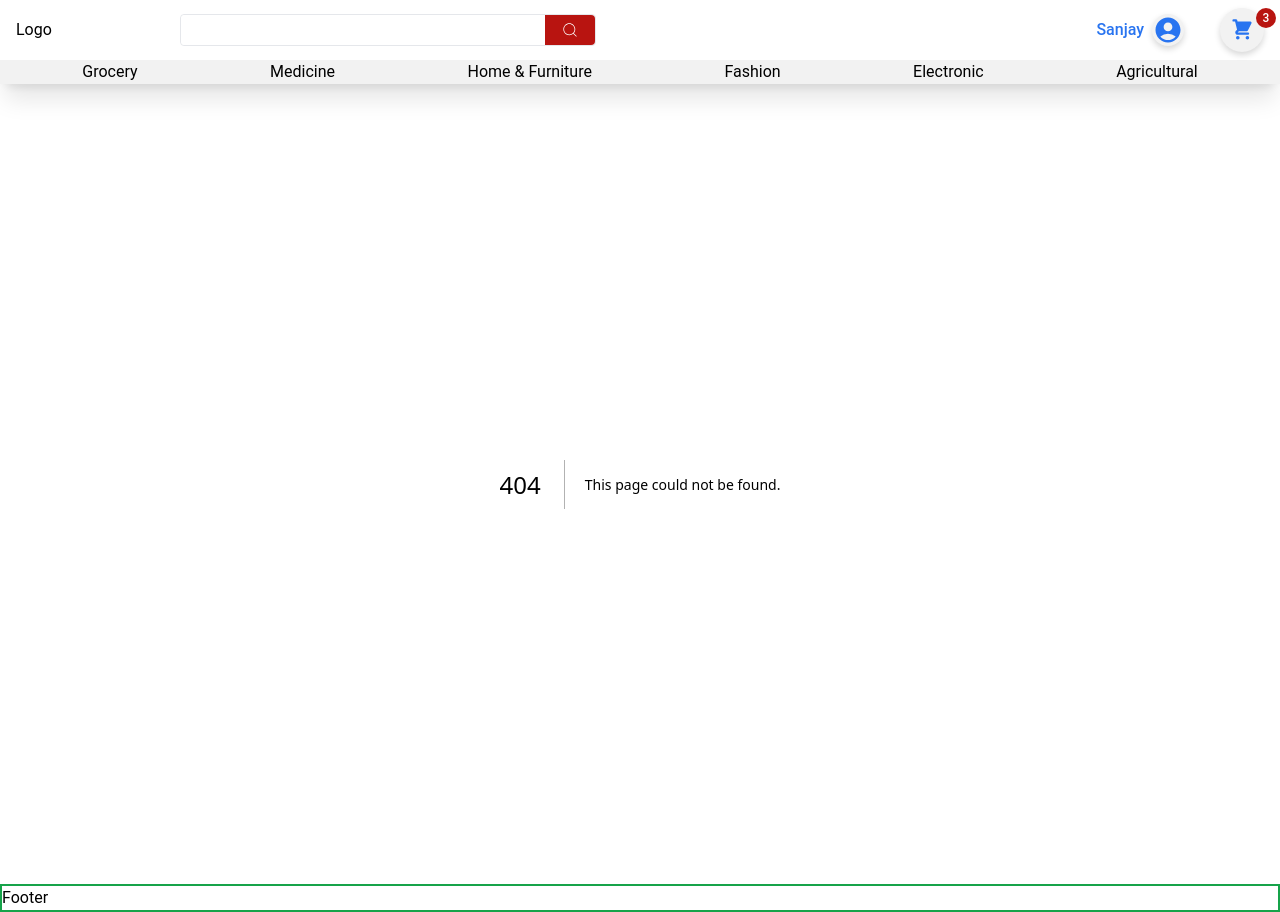
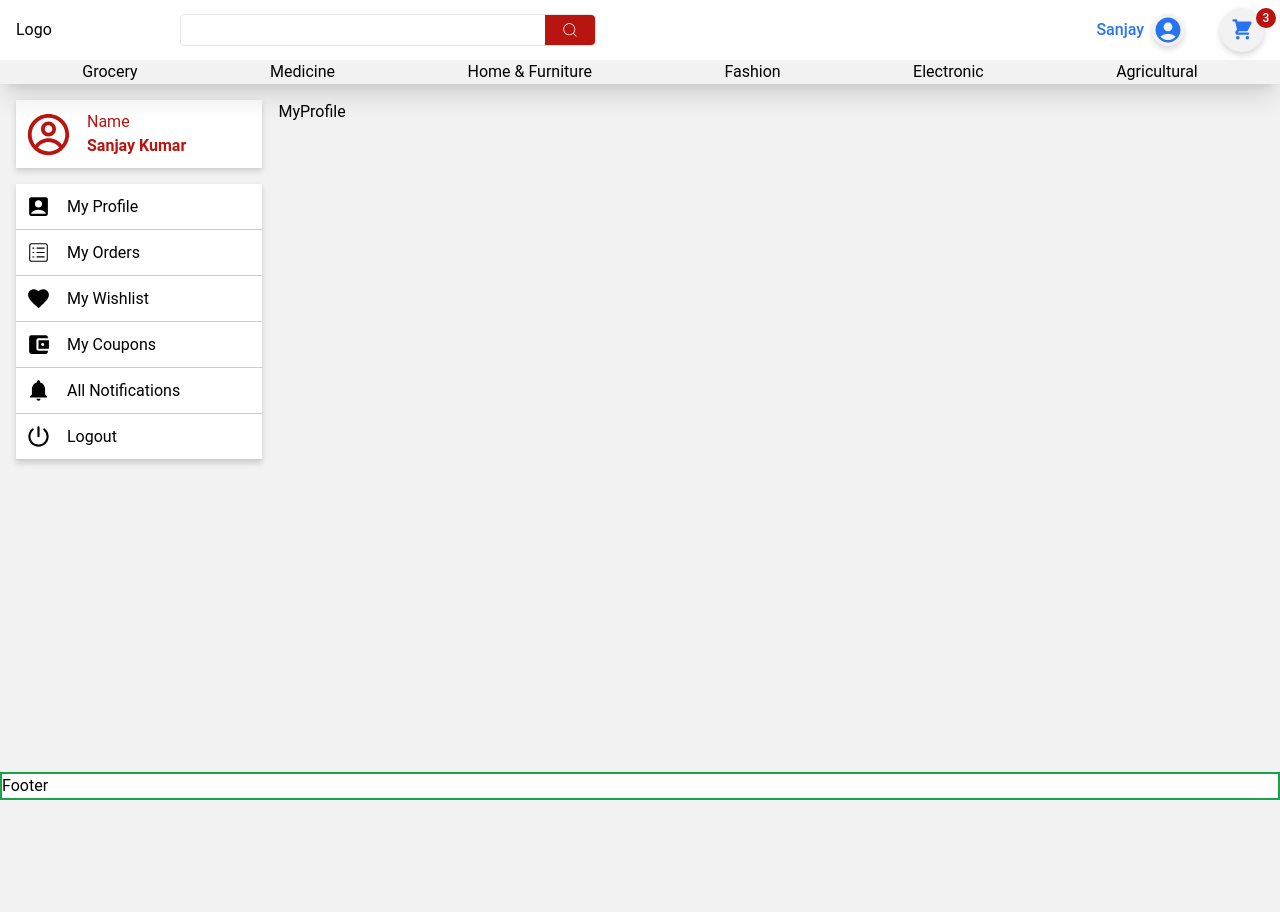
Before and after one commit to sanjay9616/rdship-mern, a Next.js app: page /account/my-profile in a window 1280 px wide. Before the commit this address had no page. After the commit the page ends 800 px from the top, so only its background shows below. Built offline with nearby package versions, Linux system fonts and the light colour scheme.

Commit message:
implemented dashboard account ui

```diff
--- /dev/null
+++ b/app/account/[paramsUrl]/page.tsx
@@ -0,0 +1,42 @@
+import AllNotifications from '@/components/AllNotifications';
+import Dashboard from '@/components/Dashboard';
+import MyCoupons from '@/components/MyCoupons';
+import MyOrders from '@/components/MyOrders';
+import MyProfile from '@/components/MyProfile';
+import MyWishlist from '@/components/MyWishlist';
+import React from 'react'
+
+const page = ({ params }: { params: { paramsUrl: string } }) => {
+
+  const getComponent = (paramsUrl: string) => {
+    switch (paramsUrl) {
+      case 'my-profile':
+        return <MyProfile />
+        break;
+      case 'my-orders':
+        return <MyOrders />
+        break;
+      case 'my-wishlist':
+        return <MyWishlist />
+        break;
+      case 'my-coupons':
+        return <MyCoupons />
+        break;
+      case 'all-notifications':
+        return <AllNotifications />
+        break;
+      case 'logout':
+        return 'logout'
+        break;
+    }
+  }
+
+  return (
+    <section className='flex w-full'>
+      <Dashboard />
+      <div className='mt-4 mr-4 mb-4 w-[80%]'>{getComponent(params.paramsUrl) || '404 | This page could not be found.'}</div>
+    </section>
+  )
+}
+
+export default page
--- /dev/null
+++ b/components/AllNotifications.tsx
@@ -0,0 +1,9 @@
+import React from 'react'
+
+const AllNotifications = () => {
+  return (
+    <div>AllNotifications</div>
+  )
+}
+
+export default AllNotifications
--- /dev/null
+++ b/components/Dashboard.tsx
@@ -0,0 +1,65 @@
+import React from 'react'
+import { CgProfile } from "react-icons/cg";
+import { MdAccountBox } from "react-icons/md";
+import { CiViewList } from "react-icons/ci";
+import { MdFavorite } from "react-icons/md";
+import { MdAccountBalanceWallet } from "react-icons/md";
+import { IoMdNotifications } from "react-icons/io";
+import { IoPower } from "react-icons/io5";
+import Link from 'next/link';
+
+const Dashboard = () => {
+    return (
+        <div className='m-4 w-[20%]'>
+            <div className='flex items-center p-[10px] bg-white shadow-[0_3px_6px_rgb(0_0_0_/_16%)]'>
+                <div className='flex items-center justify-center'>
+                    <CgProfile className='h-[45px] w-[45px] text-[#b81410]' />
+                </div>
+                <div className='ml-4'>
+                    <div className='text-[#b81410]'>Name</div>
+                    <div className='text-[#b81410] text-[16px] font-[600] capitalize'>Sanjay Kumar</div>
+                </div>
+            </div>
+            <div className='mt-4 bg-white shadow-[0_3px_6px_rgb(0_0_0_/_16%)]'>
+                <Link href='/account/my-profile' className='flex items-center p-[10px] border-b border-solid border-[#ccc] cursor-pointer hover:text-[#b81410]'>
+                    <div className='flex items-center justify-center'>
+                        <MdAccountBox className='h-[25px] w-[25px]' />
+                    </div>
+                    <div className='ml-4'>My Profile</div>
+                </Link>
+                <Link href='/account/my-orders' className='flex items-center p-[10px] border-b border-solid border-[#ccc] cursor-pointer hover:text-[#b81410]'>
+                    <div className='flex items-center justify-center'>
+                        <CiViewList className='h-[25px] w-[25px]' />
+                    </div>
+                    <div className='ml-4'>My Orders</div>
+                </Link>
+                <Link href='/account/my-wishlist' className='flex items-center p-[10px] border-b border-solid border-[#ccc] cursor-pointer hover:text-[#b81410]'>
+                    <div className='flex items-center justify-center'>
+                        <MdFavorite className='h-[25px] w-[25px]' />
+                    </div>
+                    <div className='ml-4'>My Wishlist</div>
+                </Link>
+                <Link href='/account/my-coupons' className='flex items-center p-[10px] border-b border-solid border-[#ccc] cursor-pointer hover:text-[#b81410]'>
+                    <div className='flex items-center justify-center'>
+                        <MdAccountBalanceWallet className='h-[25px] w-[25px]' />
+                    </div>
+                    <div className='ml-4'>My Coupons</div>
+                </Link>
+                <Link href='/account/all-notifications' className='flex items-center p-[10px] border-b border-solid border-[#ccc] cursor-pointer hover:text-[#b81410]'>
+                    <div className='flex items-center justify-center'>
+                        <IoMdNotifications className='h-[25px] w-[25px]' />
+                    </div>
+                    <div className='ml-4'>All Notifications</div>
+                </Link>
+                <Link href='/' className='flex items-center p-[10px] border-b border-solid border-[#ccc] cursor-pointer hover:text-[#b81410]'>
+                    <div className='flex items-center justify-center'>
+                        <IoPower className='h-[25px] w-[25px]' />
+                    </div>
+                    <div className='ml-4'>Logout</div>
+                </Link>
+            </div>
+        </div>
+    )
+}
+
+export default Dashboard
--- /dev/null
+++ b/components/MyCoupons.tsx
@@ -0,0 +1,9 @@
+import React from 'react'
+
+const MyCoupons = () => {
+  return (
+    <div>MyCoupons</div>
+  )
+}
+
+export default MyCoupons
--- /dev/null
+++ b/components/MyOrders.tsx
@@ -0,0 +1,9 @@
+import React from 'react'
+
+const MyOrders = () => {
+  return (
+    <div>MyOrders</div>
+  )
+}
+
+export default MyOrders
--- /dev/null
+++ b/components/MyProfile.tsx
@@ -0,0 +1,9 @@
+import React from 'react'
+
+const MyProfile = () => {
+  return (
+    <div>MyProfile</div>
+  )
+}
+
+export default MyProfile
--- /dev/null
+++ b/components/MyWishlist.tsx
@@ -0,0 +1,9 @@
+import React from 'react'
+
+const MyWishlist = () => {
+  return (
+    <div>MyWishlist</div>
+  )
+}
+
+export default MyWishlist
```
